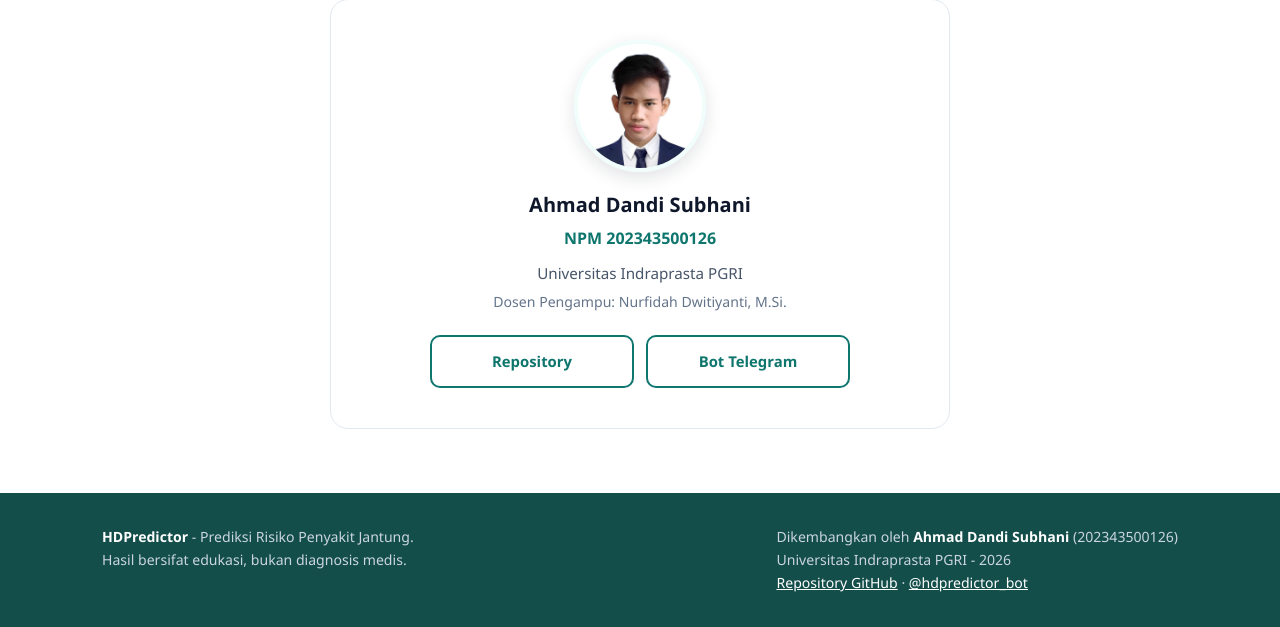
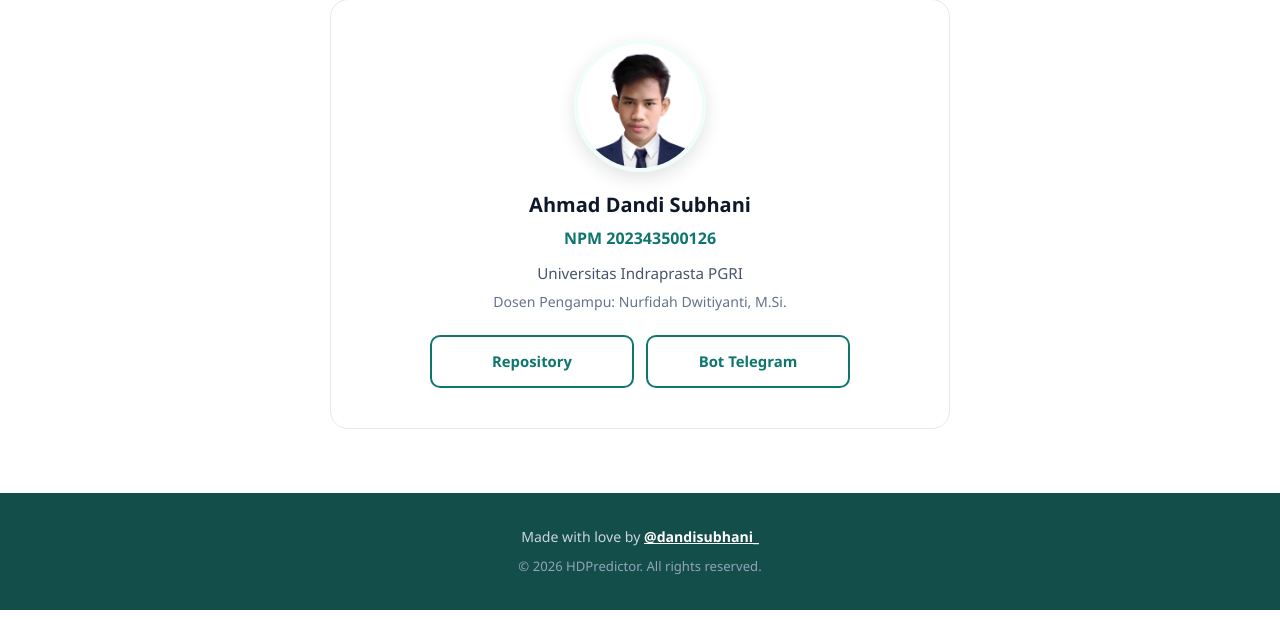
Before and after one commit to dandienter/heart-disease-predictor, a Flask app: page / in a window 1280 px wide. Shown: the part 4795-5422 px from the top of the page. Run offline with Flask 3, Linux system fonts and the light colour scheme; parts of the project's set-up code (start-up, migrations or seed data) failed here and were passed over.

Commit message:
Footer simple: made with love by @dandisubhani_ + copyright

```diff
--- a/templates/index.html
+++ b/templates/index.html
@@ -119,7 +119,9 @@ tbody tr:nth-child(even){background:#f8fafc}
 .creator-card .meta a{color:var(--teal-700);font-weight:600}
 /* footer */
 footer{background:var(--teal-900);color:#cbd5e1;padding:32px 0;font-size:.88rem}
-footer .wrap{display:flex;flex-direction:column;gap:16px}
+footer .wrap{display:flex;flex-direction:column;gap:8px;align-items:center;text-align:center}
+footer a{color:#fff;font-weight:600}
+footer .copy{font-size:.82rem;color:#94a3b8}
 footer b{color:#fff}
 /* ============ DESKTOP (min-width: 860px) ============ */
 @media(min-width:860px){
@@ -155,7 +157,7 @@ footer b{color:#fff}
   .creator-photo{width:132px;height:132px}
   .creator-btns{max-width:420px}
   .tg-strip{flex-direction:row;align-items:center;justify-content:space-between;padding:26px 30px}
-  footer .wrap{flex-direction:row;justify-content:space-between;align-items:flex-start}
+  footer .wrap{align-items:center;text-align:center}
 }
 </style>
 </head>
@@ -360,8 +362,8 @@ footer b{color:#fff}
 
 <footer>
   <div class="wrap">
-    <div><b>HDPredictor</b> - Prediksi Risiko Penyakit Jantung.<br>Hasil bersifat edukasi, bukan diagnosis medis.</div>
-    <div>Dikembangkan oleh <b>Ahmad Dandi Subhani</b> (202343500126)<br>Universitas Indraprasta PGRI - 2026<br><a href="https://github.com/dandienter/heart-disease-predictor" target="_blank" rel="noopener" style="color:#fff">Repository GitHub</a> &middot; <a href="https://t.me/hdpredictor_bot" target="_blank" rel="noopener" style="color:#fff">@hdpredictor_bot</a></div>
+    <div>Made with love by <a href="https://instagram.com/dandisubhani_" target="_blank" rel="noopener">@dandisubhani_</a></div>
+    <div class="copy">&copy; 2026 HDPredictor. All rights reserved.</div>
   </div>
 </footer>
 
```
